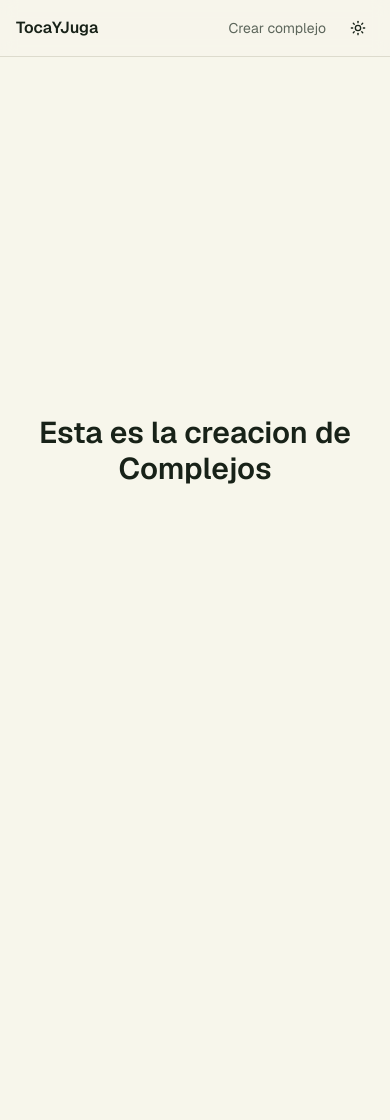
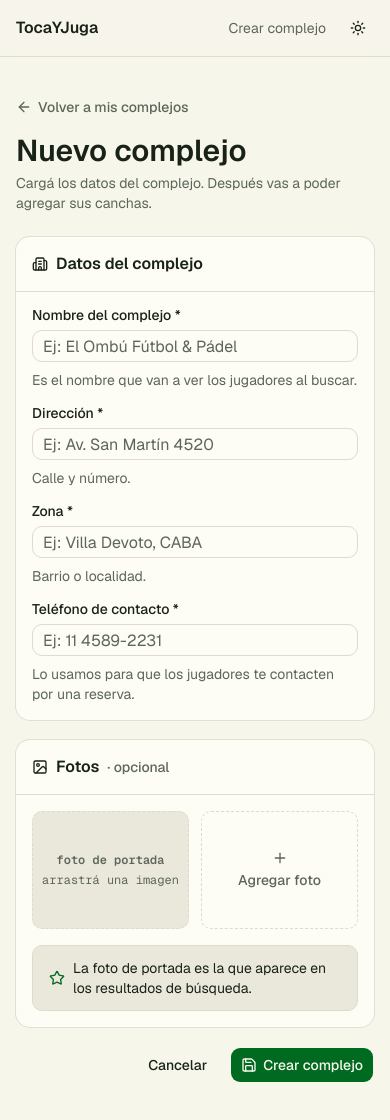
Before and after one commit to uca-argentina/pid-2026-labandadeclaudito, a Next.js app: page /complejos/nuevo in a window 390 px wide. Shown: the top 1120 px of the page. Before the commit the page ends 845 px from the top, so only its background shows below. Built offline with nearby package versions, Linux system fonts and the light colour scheme.

Commit message:
Casi terminada la creacion de Complejos

```diff
--- a/app/(dueno)/complejos/nuevo/page.tsx
+++ b/app/(dueno)/complejos/nuevo/page.tsx
@@ -1,14 +1,27 @@
 import type { Metadata } from 'next'
+import Link from 'next/link'
+import { ArrowLeft } from 'lucide-react'
+import { FormNuevoComplejo } from '@/components/form-nuevo-complejo'
 
 export const metadata: Metadata = {
   title: 'Crear complejo | TocaYJuga',
 }
 
-// Placeholder de Fase 1. La disposición final sale del canvas de Claude Design (ver branch_context.md).
 export default function CrearComplejoPage() {
   return (
-    <div className="flex min-h-[calc(100dvh-3.5rem)] items-center justify-center px-4 py-10">
-      <h1 className="text-center text-3xl font-semibold">Esta es la creacion de Complejos</h1>
-    </div>
+    <main className="mx-auto max-w-3xl px-4 py-10">
+      <Link
+        href="/complejos"
+        className="text-muted-foreground hover:text-foreground mb-4 inline-flex items-center gap-1.5 text-sm font-medium"
+      >
+        <ArrowLeft className="size-4" /> Volver a mis complejos
+      </Link>
+      <h1 className="text-3xl font-semibold">Nuevo complejo</h1>
+      <p className="text-muted-foreground mt-1 mb-6 text-sm">
+        Cargá los datos del complejo. Después vas a poder agregar sus canchas.
+      </p>
+
+      <FormNuevoComplejo />
+    </main>
   )
 }
--- /dev/null
+++ b/components/form-nuevo-complejo.tsx
@@ -0,0 +1,175 @@
+'use client'
+
+import { useState } from 'react'
+import Link from 'next/link'
+import { useForm } from 'react-hook-form'
+import { zodResolver } from '@hookform/resolvers/zod'
+import { AlertCircle, Building2, Check, ImageIcon, Plus, Save, Star } from 'lucide-react'
+import { Button, buttonVariants } from '@/components/ui/button'
+import { Card, CardContent, CardHeader, CardTitle } from '@/components/ui/card'
+import { Input } from '@/components/ui/input'
+import { Label } from '@/components/ui/label'
+import { complejoSchema, type ComplejoForm } from '@/lib/validations/complejo'
+
+function MensajeError({ mensaje }: { mensaje?: string }) {
+  if (!mensaje) {
+    return null
+  }
+  return (
+    <p className="text-destructive flex items-center gap-1 text-sm font-medium">
+      <AlertCircle className="size-3.5" /> {mensaje}
+    </p>
+  )
+}
+
+export function FormNuevoComplejo() {
+  const [nombreCreado, setNombreCreado] = useState<string | null>(null)
+
+  const { register, handleSubmit, formState } = useForm<ComplejoForm>({
+    resolver: zodResolver(complejoSchema),
+    defaultValues: { nombre: '', direccion: '', zona: '', contacto: '' },
+  })
+  const errores = formState.errors
+  const hayErrores = Object.keys(errores).length > 0
+
+  function onSubmit(datos: ComplejoForm) {
+    // Todavía no hay auth (duenioId sale de la sesión), así que el fetch a
+    // /api/complejos se agrega cuando exista. Por ahora solo mostramos el éxito.
+    setNombreCreado(datos.nombre)
+  }
+
+  if (nombreCreado) {
+    return (
+      <Card className="mt-6">
+        <CardContent className="flex flex-col items-center gap-4 py-6 text-center">
+          <div className="bg-primary/15 text-primary flex size-12 items-center justify-center rounded-full">
+            <Check className="size-6" />
+          </div>
+          <div className="space-y-1">
+            <h2 className="text-2xl font-semibold">Complejo creado</h2>
+            <p className="text-muted-foreground max-w-md text-sm">
+              “{nombreCreado}” ya está en tu cuenta. Para que aparezca en la búsqueda, cargá al
+              menos una cancha.
+            </p>
+          </div>
+          <div className="mt-2 flex flex-wrap justify-center gap-3">
+            <Link href="/complejos" className={buttonVariants({ variant: 'outline', size: 'lg' })}>
+              Ver mis complejos
+            </Link>
+            <Button size="lg" disabled>
+              <Plus /> Cargar primera cancha
+            </Button>
+          </div>
+        </CardContent>
+      </Card>
+    )
+  }
+
+  return (
+    <form onSubmit={handleSubmit(onSubmit)} noValidate className="space-y-5">
+      {hayErrores && (
+        <div className="border-destructive/40 bg-destructive/10 text-destructive flex items-center gap-2 rounded-lg border px-4 py-3 text-sm font-medium">
+          <AlertCircle className="size-4 shrink-0" />
+          Revisá los campos marcados para poder guardar.
+        </div>
+      )}
+
+      <Card>
+        <CardHeader className="border-b">
+          <CardTitle className="flex items-center gap-2 font-semibold">
+            <Building2 className="size-4" /> Datos del complejo
+          </CardTitle>
+        </CardHeader>
+        <CardContent className="grid gap-4 sm:grid-cols-2">
+          <div className="space-y-2 sm:col-span-2">
+            <Label htmlFor="nombre">Nombre del complejo *</Label>
+            <Input
+              id="nombre"
+              placeholder="Ej: El Ombú Fútbol & Pádel"
+              aria-invalid={errores.nombre ? true : undefined}
+              {...register('nombre')}
+            />
+            <p className="text-muted-foreground text-sm">
+              Es el nombre que van a ver los jugadores al buscar.
+            </p>
+            <MensajeError mensaje={errores.nombre?.message} />
+          </div>
+
+          <div className="space-y-2">
+            <Label htmlFor="direccion">Dirección *</Label>
+            <Input
+              id="direccion"
+              placeholder="Ej: Av. San Martín 4520"
+              aria-invalid={errores.direccion ? true : undefined}
+              {...register('direccion')}
+            />
+            <p className="text-muted-foreground text-sm">Calle y número.</p>
+            <MensajeError mensaje={errores.direccion?.message} />
+          </div>
+
+          <div className="space-y-2">
+            <Label htmlFor="zona">Zona *</Label>
+            <Input
+              id="zona"
+              placeholder="Ej: Villa Devoto, CABA"
+              aria-invalid={errores.zona ? true : undefined}
+              {...register('zona')}
+            />
+            <p className="text-muted-foreground text-sm">Barrio o localidad.</p>
+            <MensajeError mensaje={errores.zona?.message} />
+          </div>
+
+          <div className="space-y-2 sm:col-span-2">
+            <Label htmlFor="contacto">Teléfono de contacto *</Label>
+            <Input
+              id="contacto"
+              type="tel"
+              placeholder="Ej: 11 4589-2231"
+              aria-invalid={errores.contacto ? true : undefined}
+              {...register('contacto')}
+            />
+            <p className="text-muted-foreground text-sm">
+              Lo usamos para que los jugadores te contacten por una reserva.
+            </p>
+            <MensajeError mensaje={errores.contacto?.message} />
+          </div>
+        </CardContent>
+      </Card>
+
+      {/* Solo visual: la subida de fotos llega con UCA-16 (Vercel Blob). */}
+      <Card>
+        <CardHeader className="border-b">
+          <CardTitle className="flex items-center gap-2 font-semibold">
+            <ImageIcon className="size-4" /> Fotos
+            <span className="text-muted-foreground text-sm font-medium">· opcional</span>
+          </CardTitle>
+        </CardHeader>
+        <CardContent className="space-y-4">
+          <div className="grid grid-cols-2 gap-3 sm:grid-cols-3">
+            <div className="bg-muted text-muted-foreground flex aspect-4/3 flex-col items-center justify-center gap-1 rounded-lg border border-dashed p-2 text-center font-mono text-xs">
+              <span className="font-semibold">foto de portada</span>
+              <span>arrastrá una imagen</span>
+            </div>
+            <div className="text-muted-foreground flex aspect-4/3 flex-col items-center justify-center gap-1 rounded-lg border border-dashed text-sm font-medium">
+              <Plus className="size-4" />
+              Agregar foto
+            </div>
+          </div>
+          <div className="bg-muted flex items-center gap-2 rounded-lg border px-4 py-3 text-sm">
+            <Star className="text-primary size-4 shrink-0" />
+            La foto de portada es la que aparece en los resultados de búsqueda.
+          </div>
+        </CardContent>
+      </Card>
+
+      <div className="flex justify-end gap-3">
+        <Link href="/complejos" className={buttonVariants({ variant: 'outline', size: 'lg' })}>
+          Cancelar
+        </Link>
+        <Button type="submit" size="lg">
+          <Save /> Crear complejo
+        </Button>
+      </div>
+    </form>
+  )
+}
--- /dev/null
+++ b/lib/validations/complejo.ts
@@ -0,0 +1,25 @@
+import { z } from 'zod'
+
+function contarDigitos(texto: string) {
+  let cantidad = 0
+  for (const caracter of texto) {
+    if (caracter >= '0' && caracter <= '9') {
+      cantidad++
+    }
+  }
+  return cantidad
+}
+
+export const complejoSchema = z.object({
+  nombre: z.string().trim().min(3, 'Ingresá el nombre del complejo.'),
+  direccion: z.string().trim().min(4, 'Ingresá la dirección.'),
+  zona: z.string().trim().min(3, 'Ingresá la zona.'),
+  contacto: z
+    .string()
+    .trim()
+    .refine((telefono) => contarDigitos(telefono) >= 8, {
+      message: 'Ingresá un teléfono con característica. Ej: 11 4589-2231',
+    }),
+})
+
+export type ComplejoForm = z.infer<typeof complejoSchema>
--- a/package.json
+++ b/package.json
@@ -18,6 +18,7 @@
   },
   "dependencies": {
     "@base-ui/react": "^1.8.0",
+    "@hookform/resolvers": "^5.9.1",
     "@prisma/adapter-pg": "^7.10.0",
     "@prisma/client": "^7.10.0",
     "class-variance-authority": "^0.7.1",
@@ -28,7 +29,9 @@
     "pg": "^8.23.0",
     "react": "19.2.8",
     "react-dom": "19.2.8",
-    "tw-animate-css": "^1.4.0"
+    "react-hook-form": "^7.88.0",
+    "tw-animate-css": "^1.4.0",
+    "zod": "^4.6.5"
   },
   "devDependencies": {
     "@tailwindcss/postcss": "^4",
```
Also changed, not shown: 2 other files (tests, documents, lock files or other folders).
